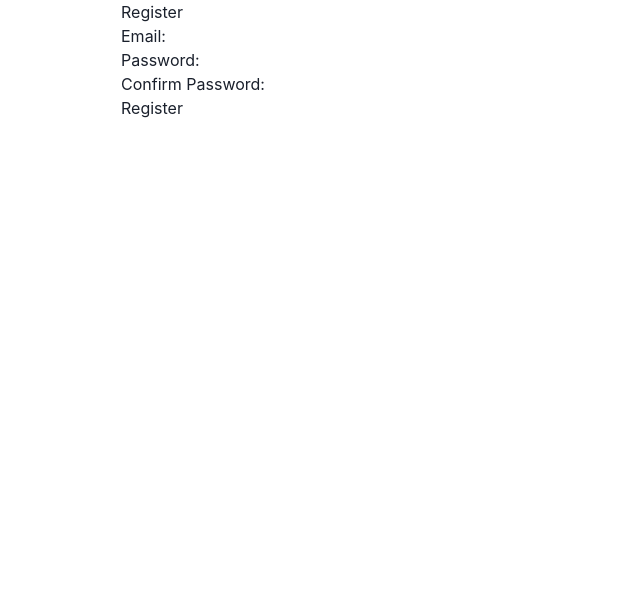
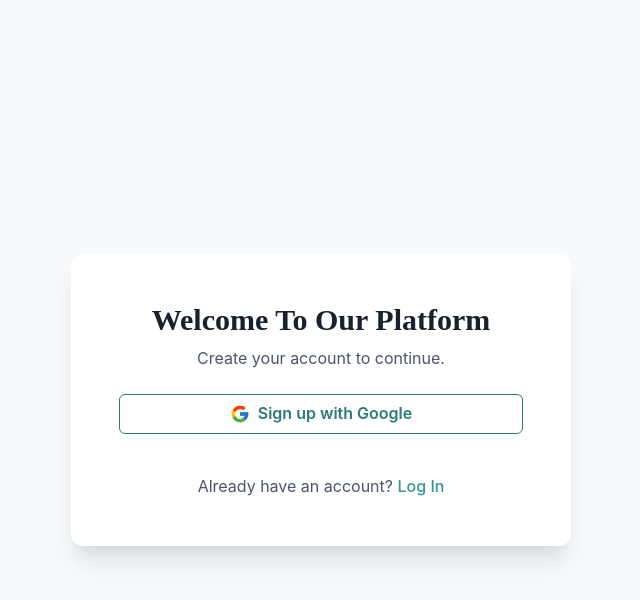
Before and after one commit to Asymptoads/Futsal, a React (Vite) app in the folder frontend/: page /register in a window 1280 px wide. Shown: the top 600 px of the page, without its empty margins (319-959 px from the left). Built offline with nearby package versions, Linux system fonts and the light colour scheme.

Commit message:
Register page made similar to login

```diff
--- a/frontend/package.json
+++ b/frontend/package.json
@@ -16,6 +16,7 @@
     "@tabler/icons-react": "^3.34.1",
     "react": "^19.1.0",
     "react-dom": "^19.1.0",
+    "react-icons": "^5.5.0",
     "react-router-dom": "^7.7.0"
   },
   "devDependencies": {
--- a/frontend/src/pages/LoginPage.tsx
+++ b/frontend/src/pages/LoginPage.tsx
@@ -8,19 +8,42 @@ import {
   Link,
 } from "@chakra-ui/react";
 
+import { FcGoogle } from "react-icons/fc";
+
 const LoginPage: React.FC = () => {
   return (
     <Box minH="100vh" bg="gray.50">
       <Flex justify="center" align="center" minH="100vh">
-        <Flex boxShadow="xl" bg="white" borderRadius="xl" overflow="hidden" w={{ base: "100%", md: "500px" }} direction="column" align="center" p={12}>
-          <Heading fontFamily="Montserrat" mb={2} size="lg">Welcome Back</Heading>
-          <Text mb={6} color="gray.600" textAlign="center">Log in to your account to continue.</Text>
-          <Button variant="outline" colorScheme="teal" w="100%" mb={6} leftIcon={<img src="https://upload.wikimedia.org/wikipedia/commons/5/53/Google_%22G%22_Logo.svg" style={{ width: 20, height: 20 }} />}>
+        <Flex
+          boxShadow="xl"
+          bg="white"
+          borderRadius="xl"
+          overflow="hidden"
+          w={{ base: "100%", md: "500px" }}
+          direction="column"
+          align="center"
+          p={12}
+        >
+          <Heading fontFamily="Montserrat" mb={2} size="lg">
+            Welcome Back
+          </Heading>
+          <Text mb={6} color="gray.600" textAlign="center">
+            Log in to your account to continue.
+          </Text>
+          <Button
+            variant="outline"
+            colorScheme="teal"
+            w="100%"
+            mb={6}
+            leftIcon={<FcGoogle size={20} />}
+          >
             Continue with Google
           </Button>
           <Text textAlign="center" color="gray.600" mt={4}>
             Don't have an account?{' '}
-            <Link href="/register" color="teal.500" fontWeight="medium">Sign Up</Link>
+            <Link href="/register" color="teal.500" fontWeight="medium">
+              Sign Up
+            </Link>
           </Text>
         </Flex>
       </Flex>
--- a/frontend/src/pages/RegisterPage.tsx
+++ b/frontend/src/pages/RegisterPage.tsx
@@ -1,12 +1,54 @@
 import React from "react";
-import RegisterForm from "../components/Auth/RegisterForm";
+import {
+  Box,
+  Flex,
+  Heading,
+  Text,
+  Button,
+  Link,
+} from "@chakra-ui/react";
 
-const RegisterPage: React.FC = () => {
-    return (
-        <div>
-            <RegisterForm />
-        </div>
-    );
+import { FcGoogle } from "react-icons/fc";
+
+const LoginPage: React.FC = () => {
+  return (
+    <Box minH="100vh" bg="gray.50">
+      <Flex justify="center" align="center" minH="100vh">
+        <Flex
+          boxShadow="xl"
+          bg="white"
+          borderRadius="xl"
+          overflow="hidden"
+          w={{ base: "100%", md: "500px" }}
+          direction="column"
+          align="center"
+          p={12}
+        >
+          <Heading fontFamily="Montserrat" mb={2} size="lg">
+            Welcome To Our Platform
+          </Heading>
+          <Text mb={6} color="gray.600" textAlign="center">
+            Create your account to continue.
+          </Text>
+          <Button
+            variant="outline"
+            colorScheme="teal"
+            w="100%"
+            mb={6}
+            leftIcon={<FcGoogle size={20} />}
+          >
+            Sign up with Google
+          </Button>
+          <Text textAlign="center" color="gray.600" mt={4}>
+            Already have an account?{' '}
+            <Link href="/login" color="teal.500" fontWeight="medium">
+              Log In
+            </Link>
+          </Text>
+        </Flex>
+      </Flex>
+    </Box>
+  );
 };
 
-export default RegisterPage;
+export default LoginPage;
```
Also changed, not shown: 1 other file (tests, documents, lock files or other folders).
